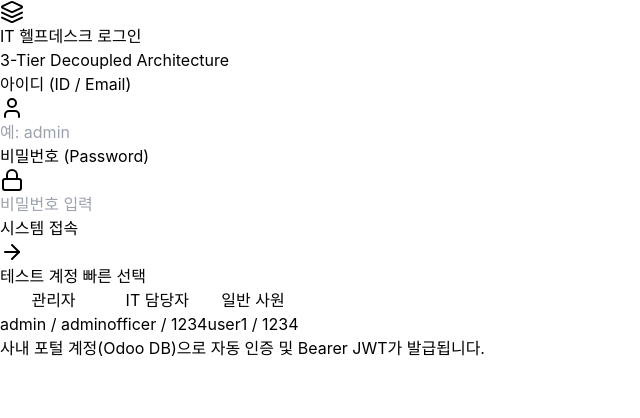
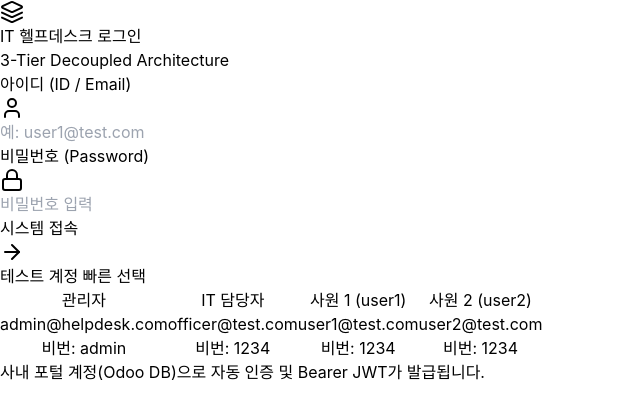
Before and after one commit to seokhyeon09/IT_Company_Board, a React (Vite) app in the folder frontend/: page / in a window 1280 px wide. Shown: the top 418 px of the page, without its empty margins (0-640 px from the left). Built offline with nearby package versions, Linux system fonts and the light colour scheme; no server answers.

Commit message:
refactor(auth): 이메일 숏컷 매핑 제거, user2@test.com 테스트 계정 추가 및 로그인 빠른 선택 버튼 풀 이메일 반영

```diff
--- a/frontend/src/pages/LoginPage.tsx
+++ b/frontend/src/pages/LoginPage.tsx
@@ -60,7 +60,7 @@ export const LoginPage: React.FC = () => {
                 type="text"
                 value={loginId}
                 onChange={(e) => setLoginId(e.target.value)}
-                placeholder="예: admin"
+                placeholder="예: user1@test.com"
                 className="w-full pl-10 pr-3 py-2.5 text-sm border border-slate-300 rounded-xl focus:outline-none focus:ring-2 focus:ring-indigo-500 focus:border-transparent transition-all"
                 required
               />
@@ -99,39 +99,57 @@ export const LoginPage: React.FC = () => {
           <p className="text-xs font-bold text-slate-500 mb-2.5 text-center">
             테스트 계정 빠른 선택
           </p>
-          <div className="grid grid-cols-3 gap-2">
+          <div className="grid grid-cols-2 gap-2">
             <button
               type="button"
               onClick={() => {
-                setLoginId('admin');
+                setLoginId('admin@helpdesk.com');
                 setPassword('admin');
               }}
-              className="p-2 bg-slate-50 hover:bg-indigo-50 hover:border-indigo-200 border border-slate-200 rounded-xl text-left transition-all cursor-pointer"
+              className="p-2.5 bg-slate-50 hover:bg-indigo-50 hover:border-indigo-200 border border-slate-200 rounded-xl text-left transition-all cursor-pointer"
             >
               <div className="text-xs font-bold text-slate-800">관리자</div>
-              <div className="text-[10px] text-slate-400 font-mono mt-0.5">admin / admin</div>
+              <div className="text-[10px] text-slate-400 font-mono mt-0.5">admin@helpdesk.com</div>
+              <div className="text-[10px] text-indigo-600 font-semibold mt-0.5">비번: admin</div>
             </button>
+
             <button
               type="button"
               onClick={() => {
-                setLoginId('officer');
+                setLoginId('officer@test.com');
                 setPassword('1234');
               }}
-              className="p-2 bg-slate-50 hover:bg-indigo-50 hover:border-indigo-200 border border-slate-200 rounded-xl text-left transition-all cursor-pointer"
+              className="p-2.5 bg-slate-50 hover:bg-indigo-50 hover:border-indigo-200 border border-slate-200 rounded-xl text-left transition-all cursor-pointer"
             >
               <div className="text-xs font-bold text-slate-800">IT 담당자</div>
-              <div className="text-[10px] text-slate-400 font-mono mt-0.5">officer / 1234</div>
+              <div className="text-[10px] text-slate-400 font-mono mt-0.5">officer@test.com</div>
+              <div className="text-[10px] text-indigo-600 font-semibold mt-0.5">비번: 1234</div>
             </button>
+
             <button
               type="button"
               onClick={() => {
-                setLoginId('user1');
+                setLoginId('user1@test.com');
                 setPassword('1234');
               }}
-              className="p-2 bg-slate-50 hover:bg-indigo-50 hover:border-indigo-200 border border-slate-200 rounded-xl text-left transition-all cursor-pointer"
+              className="p-2.5 bg-slate-50 hover:bg-indigo-50 hover:border-indigo-200 border border-slate-200 rounded-xl text-left transition-all cursor-pointer"
             >
-              <div className="text-xs font-bold text-slate-800">일반 사원</div>
-              <div className="text-[10px] text-slate-400 font-mono mt-0.5">user1 / 1234</div>
+              <div className="text-xs font-bold text-slate-800">사원 1 (user1)</div>
+              <div className="text-[10px] text-slate-400 font-mono mt-0.5">user1@test.com</div>
+              <div className="text-[10px] text-emerald-600 font-semibold mt-0.5">비번: 1234</div>
+            </button>
+
+            <button
+              type="button"
+              onClick={() => {
+                setLoginId('user2@test.com');
+                setPassword('1234');
+              }}
+              className="p-2.5 bg-slate-50 hover:bg-indigo-50 hover:border-indigo-200 border border-slate-200 rounded-xl text-left transition-all cursor-pointer"
+            >
+              <div className="text-xs font-bold text-slate-800">사원 2 (user2)</div>
+              <div className="text-[10px] text-slate-400 font-mono mt-0.5">user2@test.com</div>
+              <div className="text-[10px] text-emerald-600 font-semibold mt-0.5">비번: 1234</div>
             </button>
           </div>
         </div>
```
Also changed, not shown: 1 other file (tests, documents, lock files or other folders).
